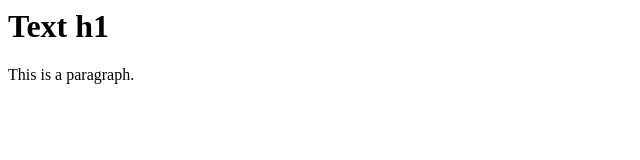
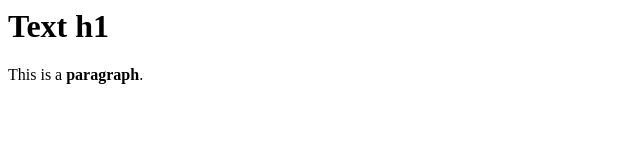
Before and after one commit to daretana90/angular, a website: page index.html in a window 1280 px wide. Shown: the full height of the page, 0-640 px from the left. Drawn offline with Linux system fonts and the light colour scheme.

Commit message:
Adding first html tags.

```diff
--- a/index.html
+++ b/index.html
@@ -6,6 +6,6 @@
 <body>
 
 <h1>Text h1</h1>
-<p>This is a paragraph.</p>
+<p>This is a <b>paragraph</b>.</p>
 </body>
 </html>
```
